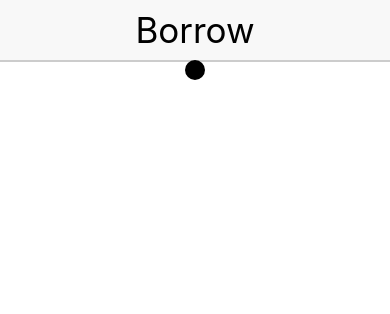
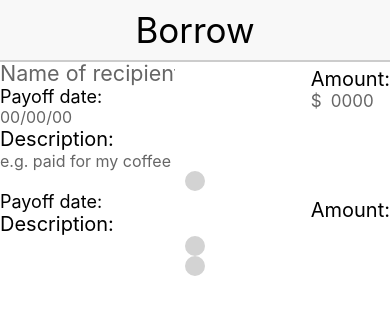
Before and after one commit to Rakovsky/borrow, a React Native app: screen / in a window 390 px wide. Shown: the top 314 px of the page. Built offline with nearby package versions, Linux system fonts and the light colour scheme.

Commit message:
Extra update after new bugs came to light

```diff
--- a/src/components/AddDebt.js
+++ b/src/components/AddDebt.js
@@ -5,11 +5,10 @@ import {
     Text,
     TouchableOpacity,
 } from 'react-native';
-
 import Debt from './Debt';
 
 
-class addDebt extends Component {
+class AddDebt extends Component {
     constructor(props) {
         super(props);
         this.state = {
@@ -27,8 +26,8 @@ class addDebt extends Component {
             addDebtContainerStyle,
             payoffContainerStyle,
             moneyContainerStyle,
-            addButtonContainerStyle,
-            addButtonStyle,
+            buttonContainerStyle,
+            buttonStyle,
             recipientInputStyle,
             currencyInputStyle,
             amountInputStyle,
@@ -96,8 +95,8 @@ class addDebt extends Component {
                         </View>
                     </View>
                 </View>
-                <View style={addButtonContainerStyle}>
-                    <TouchableOpacity style={addButtonStyle} /*onPress={ this.addDebt.bind(this) }*/>
+                <View style={buttonContainerStyle}>
+                    <TouchableOpacity style={buttonStyle} /*onPress={ this.addDebt.bind(this) }*/>
 
                     </TouchableOpacity>
                 </View>
@@ -129,12 +128,12 @@ const styles = {
         //backgroundColor: 'blue',
         flexDirection: 'row',
     },
-    addButtonContainerStyle: {
+    buttonContainerStyle: {
         //backgroundColor: 'purple',
         alignItems: 'center',
         paddingTop: -30,
     },
-    addButtonStyle: {
+    buttonStyle: {
         borderWidth: 10,
         borderRadius: 20,
         borderColor: 'lightgrey',
@@ -185,4 +184,4 @@ const styles = {
     },
 };
 
-export default addDebt;
+export default AddDebt;
--- a/src/components/AddNewDebt.js
+++ b/src/components/AddNewDebt.js
@@ -1,33 +1,36 @@
 import React, { Component } from 'react';
 import { View, TouchableOpacity } from 'react-native';
+import AddDebt from './AddDebt';
 
 class AddNewDebt extends Component {
     render() {
-
         const {
-            addNewDebtButtonContainer,
-            addNewDebtButton,
+            newDebtButtonContainer,
+            newDebtButton,
         } = styles;
 
         return (
-            <View style={addNewDebtButtonContainer}>
-                <TouchableOpacity style={addNewDebtButton}>
+            <View>
+                <AddDebt />
+                <View style={newDebtButtonContainer}>
+                    <TouchableOpacity style={newDebtButton}>
 
-                </TouchableOpacity>
+                    </TouchableOpacity>
+                </View>
             </View>
         );
     }
 }
 
 const styles = {
-    addNewDebtButtonContainer: {
+    newDebtButtonContainer: {
         justifyContent: 'center',
         alignItems: 'center',
     },
-    addNewDebtButton: {
+    newDebtButton: {
         borderWidth: 10,
         borderRadius: 20,
-        color: 'lightgrey',
+        borderColor: 'lightgrey',
     },
 };
 
--- a/src/components/Debt.js
+++ b/src/components/Debt.js
@@ -11,8 +11,8 @@ class Debt extends Component {
             debtContainerStyle,
             payoffContainerStyle,
             moneyContainerStyle,
-            addButtonContainerStyle,
-            addButtonStyle,
+            buttonContainerStyle,
+            buttonStyle,
             recipientInputedStyle,
             currencyInputedStyle,
             amountInputedStyle,
@@ -47,8 +47,8 @@ class Debt extends Component {
                     </View>
                 </View>
 
-                    <View style={addButtonContainerStyle}>
-                        <TouchableOpacity style={addButtonStyle}>
+                    <View style={buttonContainerStyle}>
+                        <TouchableOpacity style={buttonStyle}>
 
                         </TouchableOpacity>
                     </View>
@@ -73,12 +73,12 @@ const styles = {
         //backgroundColor: 'blue',
         flexDirection: 'row',
     },
-    addButtonContainerStyle: {
+    buttonContainerStyle: {
         //backgroundColor: 'purple',
         alignItems: 'center',
         paddingTop: -30,
     },
-    addButtonStyle: {
+    buttonStyle: {
         borderWidth: 10,
         borderRadius: 20,
         borderColor: 'lightgrey',
```
Also changed, not shown: 1 other file (tests, documents, lock files or other folders).
